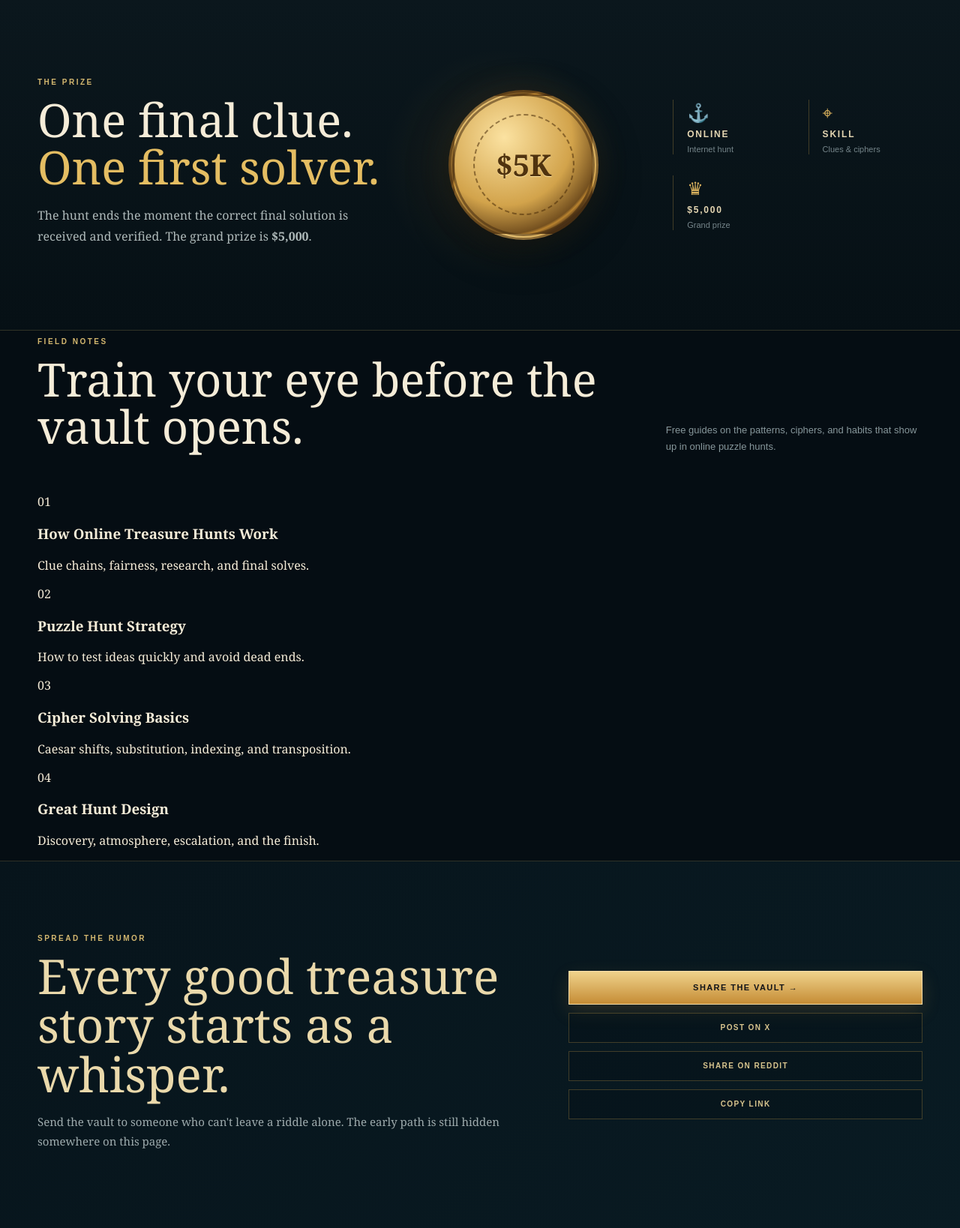
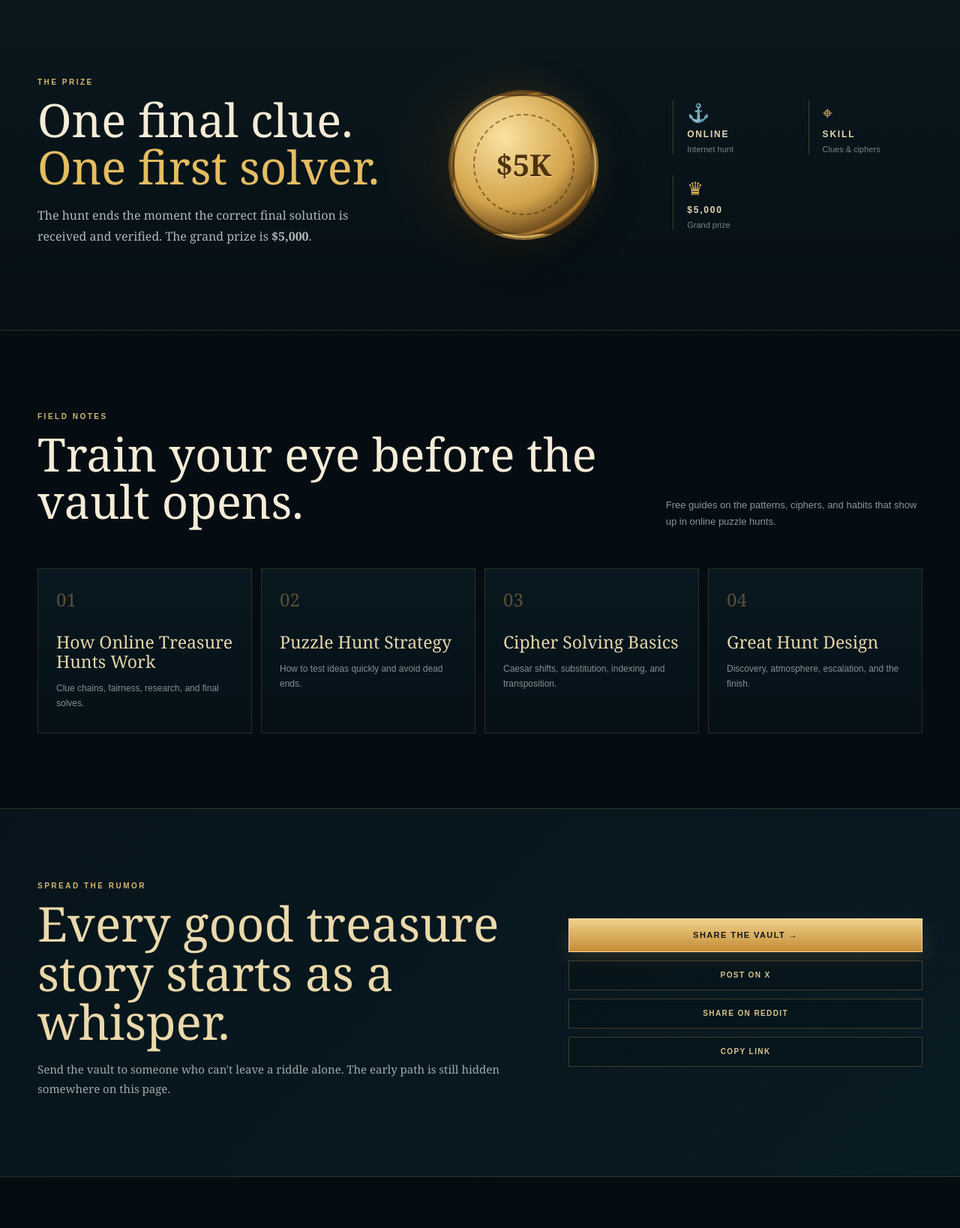
Before and after one commit to ShanePrairie/internetbooty, a Flask app: a page that uses templates/index.html in a window 1280 px wide; the page is wider, and only the part inside the window is pictured. Shown: the part 1947-3585 px from the top of that part at 75% size. Run offline with Flask 3, Linux system fonts and the light colour scheme.

Commit message:
Style homepage field notes discovery section

```diff
--- a/static/css/site.css
+++ b/static/css/site.css
@@ -154,3 +154,13 @@ a{color:inherit;text-decoration:none}.shell{width:min(1180px,calc(100% - 40px));
 .guide-nav a{padding:14px 16px;border:1px solid rgba(214,168,76,.16);color:#9f9579;font:800 9px/1.3 Arial,sans-serif;letter-spacing:.12em;text-transform:uppercase}
 .guide-nav a:hover{border-color:rgba(214,168,76,.55);color:#e8cc86}
 @media(max-width:600px){.guide-header{height:74px}.guide-hero{padding:55px 0 75px}.guide-body section{padding-left:46px}.guide-nav{grid-template-columns:1fr}.guide-cta{padding:26px 22px}}
+
+.field-notes{padding:100px 0}
+.field-notes-grid{display:grid;grid-template-columns:repeat(4,1fr);gap:12px}
+.field-notes-grid>a{min-height:220px;padding:24px;border:1px solid rgba(214,168,76,.18);background:linear-gradient(180deg,#091820,#061017);transition:.22s}
+.field-notes-grid>a:hover{transform:translateY(-3px);border-color:rgba(214,168,76,.55);box-shadow:0 16px 36px rgba(0,0,0,.28)}
+.field-notes-grid span{display:block;color:rgba(214,168,76,.4);font-size:24px;margin-bottom:28px}
+.field-notes-grid h3{font-size:23px;font-weight:400;line-height:1.12;color:#e4d5ab;margin:0 0 13px}
+.field-notes-grid p{color:#829094;font:12px/1.65 Arial,sans-serif;margin:0}
+@media(max-width:900px){.field-notes-grid{grid-template-columns:1fr 1fr}}
+@media(max-width:600px){.field-notes{padding:70px 0}.field-notes-grid{grid-template-columns:1fr}.field-notes-grid>a{min-height:190px}}
```
